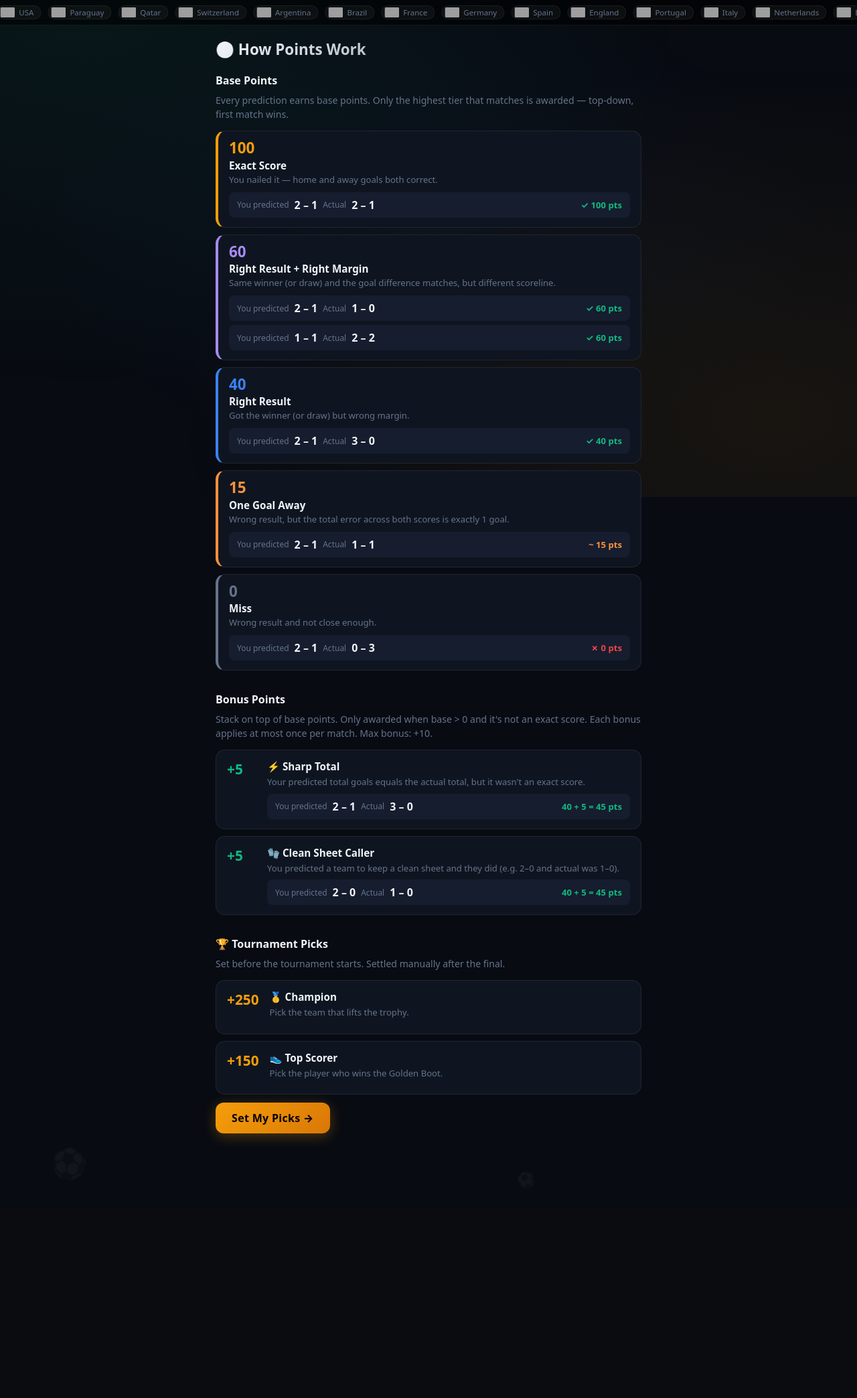
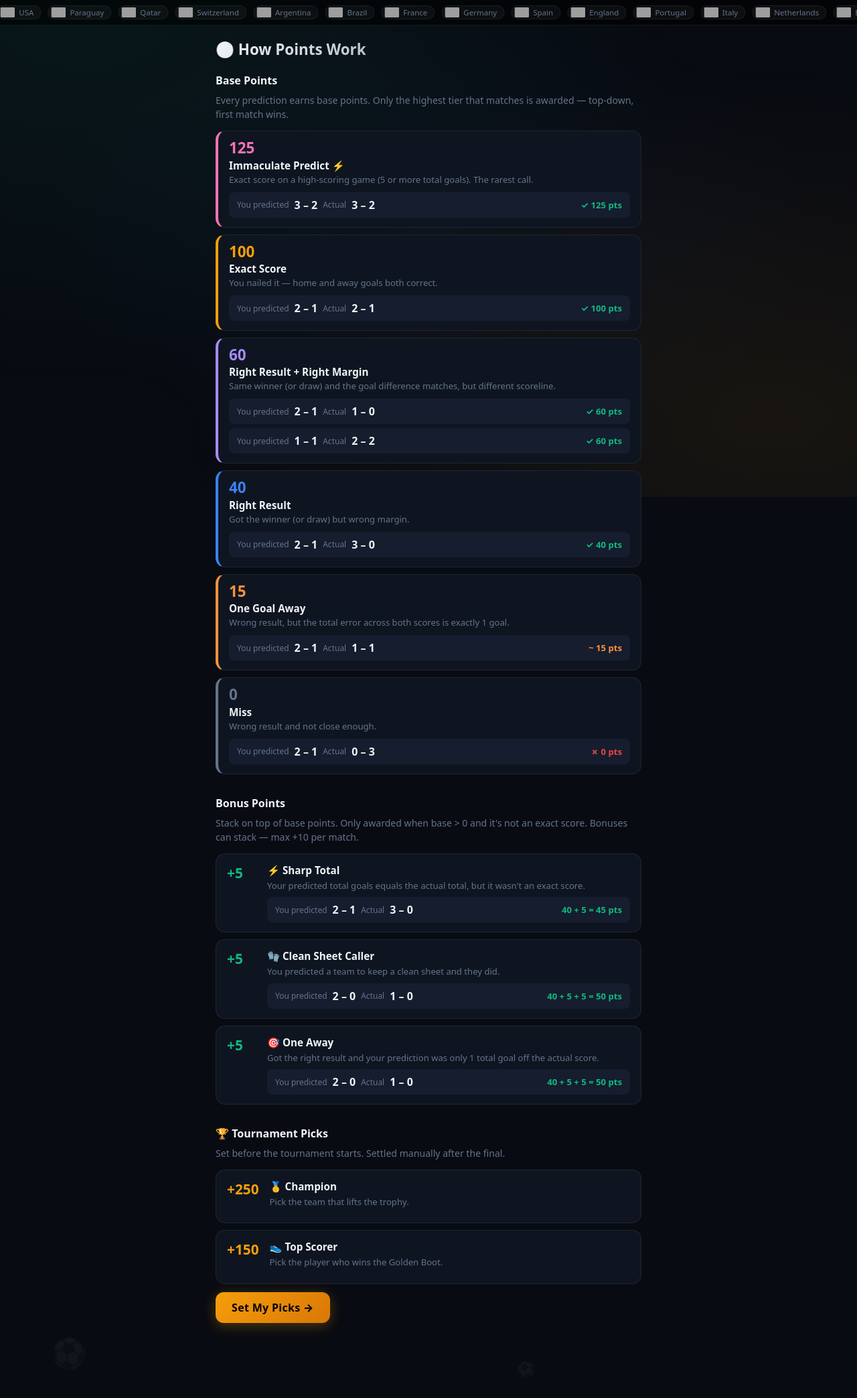
Before and after one commit to matteotassotiete/Worldcup-game, a Flask app: page /rules in a window 1280 px wide. Shown: the part 58-2145 px from the top of the page at 67% size. Before the commit the page ends 1761 px from the top, so only its background shows below. Run offline with Flask 3, Linux system fonts and the light colour scheme; the visitor is signed in with stand-in values (Sample User, id 1); data that the repository does not hold is empty; some libraries are stand-ins or nearby versions; grey boxes are pictures that could not be loaded.

Commit message:
Update scoring: Immaculate Predict (125pts), One Away bonus (+5)
- Exact score on 5+ goal game now worth 125pts (Immaculate Predict)
- New +5 One Away bonus: right result and total goal error = 1
- Clean Sheet Caller + One Away now stack correctly (e.g. 2-0 vs 1-0 = 50pts)
- Re-settled all 7 existing matches with updated scoring
- Rules page updated with new tier and bonus cards

Co-Authored-By: Claude Sonnet 4.6 <noreply@anthropic.com>

```diff
--- a/static/css/main.css
+++ b/static/css/main.css
@@ -878,6 +878,7 @@ select { appearance: none; cursor: pointer; }
   padding: 14px 16px;
   border-left-width: 4px;
 }
+.tier-125 { border-left-color: #f472b6; }
 .tier-100 { border-left-color: var(--gold); }
 .tier-70  { border-left-color: #a78bfa; }
 .tier-50  { border-left-color: var(--blue); }
@@ -889,6 +890,7 @@ select { appearance: none; cursor: pointer; }
   font-weight: 900;
   line-height: 1;
 }
+.tier-125 .tier-pts { color: #f472b6; }
 .tier-100 .tier-pts { color: var(--gold); }
 .tier-70  .tier-pts { color: #a78bfa; }
 .tier-50  .tier-pts { color: var(--blue); }
--- a/templates/rules.html
+++ b/templates/rules.html
@@ -9,6 +9,19 @@
   <p class="rules-intro">Every prediction earns base points. Only the highest tier that matches is awarded — top-down, first match wins.</p>
 
   <div class="tier-cards">
+    <div class="tier-card tier-125">
+      <div class="tier-pts">125</div>
+      <div class="tier-name">Immaculate Predict ⚡</div>
+      <div class="tier-desc">Exact score on a high-scoring game (5 or more total goals). The rarest call.</div>
+      <div class="tier-example">
+        <span class="eg-label">You predicted</span>
+        <span class="eg-score">3 – 2</span>
+        <span class="eg-label">Actual</span>
+        <span class="eg-score">3 – 2</span>
+        <span class="eg-result win">✓ 125 pts</span>
+      </div>
+    </div>
+
     <div class="tier-card tier-100">
       <div class="tier-pts">100</div>
       <div class="tier-name">Exact Score</div>
@@ -86,7 +99,7 @@
 <!-- Bonus Points -->
 <div class="rules-section">
   <h3>Bonus Points</h3>
-  <p class="rules-intro">Stack on top of base points. Only awarded when base &gt; 0 and it's not an exact score. Each bonus applies at most once per match. Max bonus: +10.</p>
+  <p class="rules-intro">Stack on top of base points. Only awarded when base &gt; 0 and it's not an exact score. Bonuses can stack — max +10 per match.</p>
 
   <div class="bonus-cards">
     <div class="bonus-card">
@@ -108,13 +121,28 @@
       <div class="bonus-pts">+5</div>
       <div class="bonus-info">
         <div class="bonus-name">🧤 Clean Sheet Caller</div>
-        <div class="bonus-desc">You predicted a team to keep a clean sheet and they did (e.g. 2–0 and actual was 1–0).</div>
+        <div class="bonus-desc">You predicted a team to keep a clean sheet and they did.</div>
         <div class="tier-example">
           <span class="eg-label">You predicted</span>
           <span class="eg-score">2 – 0</span>
           <span class="eg-label">Actual</span>
           <span class="eg-score">1 – 0</span>
-          <span class="eg-result win">40 + 5 = 45 pts</span>
+          <span class="eg-result win">40 + 5 + 5 = 50 pts</span>
+        </div>
+      </div>
+    </div>
+
+    <div class="bonus-card">
+      <div class="bonus-pts">+5</div>
+      <div class="bonus-info">
+        <div class="bonus-name">🎯 One Away</div>
+        <div class="bonus-desc">Got the right result and your prediction was only 1 total goal off the actual score.</div>
+        <div class="tier-example">
+          <span class="eg-label">You predicted</span>
+          <span class="eg-score">2 – 0</span>
+          <span class="eg-label">Actual</span>
+          <span class="eg-score">1 – 0</span>
+          <span class="eg-result win">40 + 5 + 5 = 50 pts</span>
         </div>
       </div>
     </div>
```
Also changed, not shown: scoring.py (+7 -1 lines).
